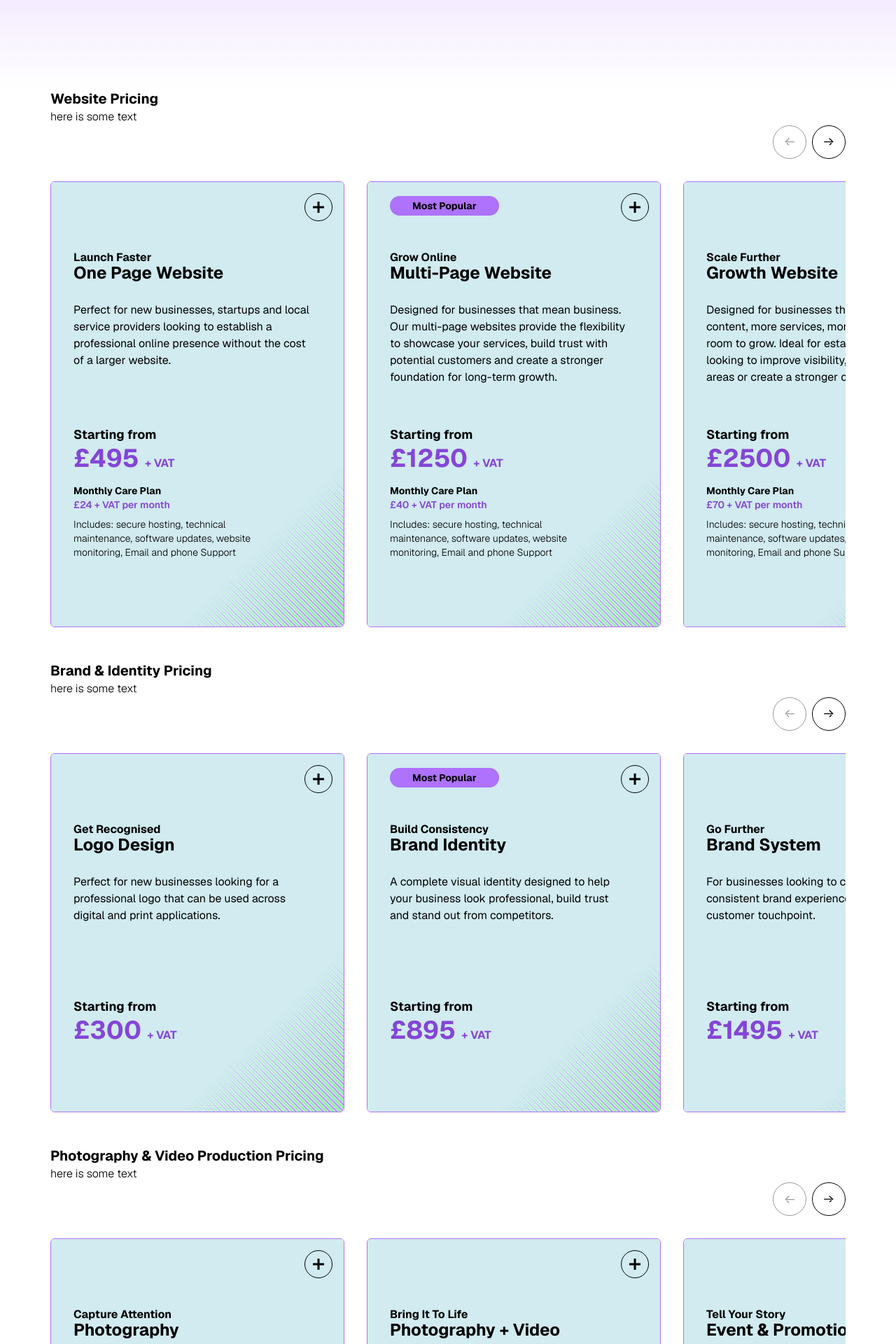
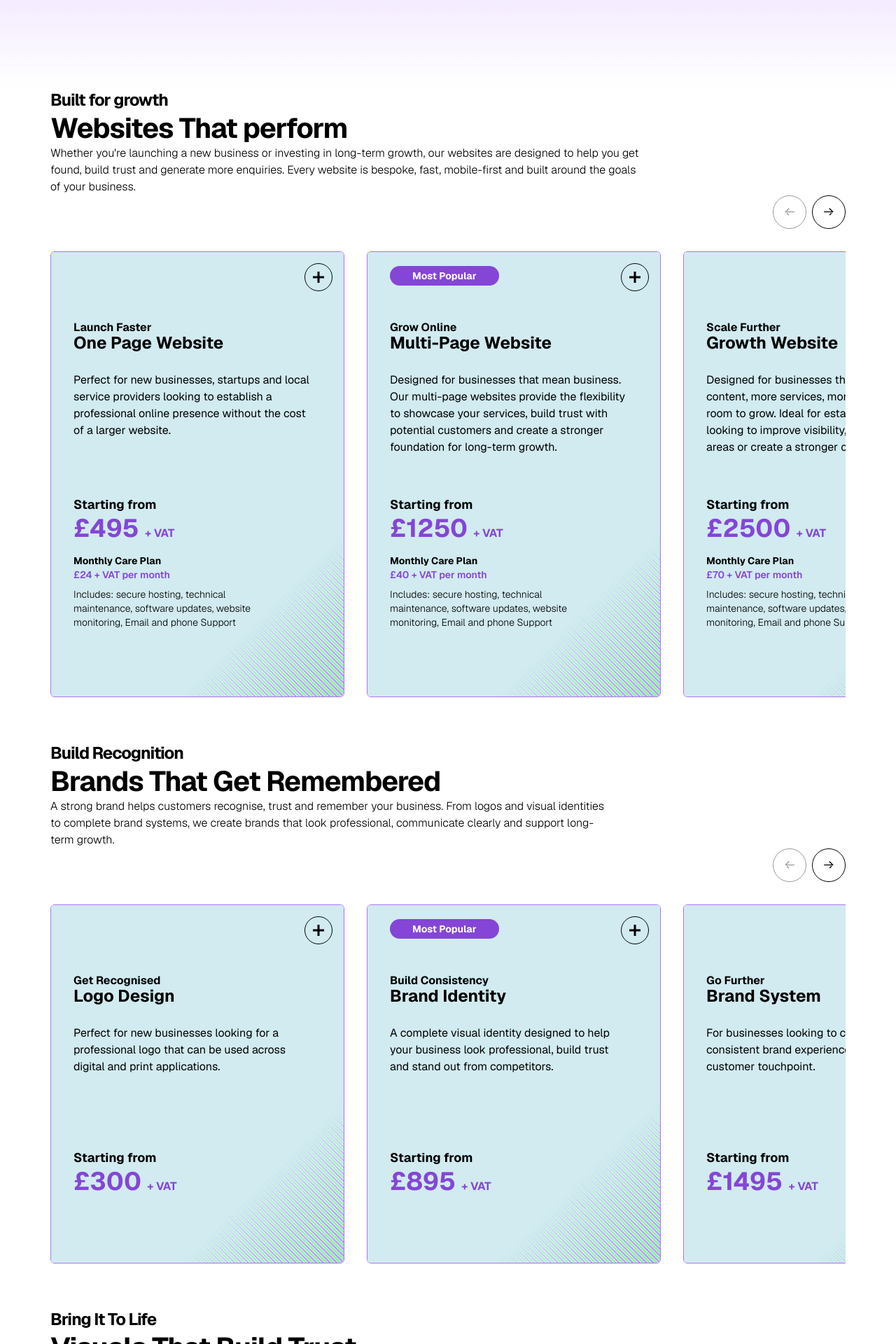
Before and after one commit to CSEAMAN3/fulltilt-digital, a Next.js app: page /pricing in a window 1280 px wide. Shown: the part 600-2520 px from the top of the page at 70% size. Built offline with nearby package versions, Linux system fonts and the light colour scheme.

Commit message:
update priceing page headings and paragraphs

```diff
--- a/src/app/pricing/page.tsx
+++ b/src/app/pricing/page.tsx
@@ -32,38 +32,81 @@
           </div>
         </div>
       </div>
-      <div className="px-8 max-w-300 mx-auto">
-        <h2 className="font-bold text-xl">Website Pricing</h2>
-        <p className="font-light">here is some text</p>
+      <div className="px-8 max-w-300 mx-auto mb-16">
+        <h2 className="font-bold tracking-tight text-3xl sm:text-[40px] mbe-2">
+          <span className="block w-fit text-2xl">Built for growth</span>
+          Websites That perform
+        </h2>
+        <p className="font-light max-w-[80ch] text-pretty">
+          Whether you&#39;re launching a new business or investing in long-term
+          growth, our websites are designed to help you get found, build trust
+          and generate more enquiries. Every website is bespoke, fast,
+          mobile-first and built around the goals of your business.
+        </p>
         <PricingSlider data="web" />
       </div>
-      <div className="px-8 max-w-300 mx-auto">
-        <h2 className="font-bold text-xl">Brand & Identity Pricing</h2>
-        <p className="font-light">here is some text</p>
+      <div className="px-8 max-w-300 mx-auto mb-16">
+        <h2 className="font-bold tracking-tight text-3xl sm:text-[40px] mbe-2">
+          <span className="block w-fit text-2xl">Build Recognition</span>
+          Brands That Get Remembered
+        </h2>
+        <p className="font-light max-w-[80ch] text-pretty">
+          A strong brand helps customers recognise, trust and remember your
+          business. From logos and visual identities to complete brand systems,
+          we create brands that look professional, communicate clearly and
+          support long-term growth.
+        </p>
         <PricingSlider data="brand" />
       </div>
-      <div className="px-8 max-w-300 mx-auto">
-        <h2 className="font-bold text-xl">
-          Photography & Video Production Pricing
+      <div className="px-8 max-w-300 mx-auto mb-16">
+        <h2 className="font-bold tracking-tight text-3xl sm:text-[40px] mbe-2">
+          <span className="block w-fit text-2xl">Bring It To Life</span>
+          Visuals That Build Trust
         </h2>
-        <p className="font-light">here is some text</p>
+        <p className="font-light max-w-[80ch] text-pretty">
+          Professional photography and video help showcase the quality of your
+          work, the people behind your business and the services you provide. We
+          create authentic visual content designed to engage audiences and
+          strengthen your online presence.
+        </p>
         <PricingSlider data="photo" />
       </div>
-      <div className="px-8 max-w-300 mx-auto">
-        <h2 className="font-bold text-xl">
-          Search Engine Optimisation Pricing
+      <div className="px-8 max-w-300 mx-auto mb-16">
+        <h2 className="font-bold tracking-tight text-3xl sm:text-[40px] mbe-2">
+          <span className="block w-fit text-2xl">Get Found</span>
+          Search That Works
         </h2>
-        <p className="font-light">here is some text</p>
+        <p className="font-light max-w-[80ch] text-pretty">
+          Being online isn&#39;t enough if customers can&#39;t find you. Our SEO
+          services are designed to improve visibility, attract the right traffic
+          and help your business appear where potential customers are already
+          searching.
+        </p>
         <PricingSlider data="seo" />
       </div>
-      <div className="px-8 max-w-300 mx-auto">
-        <h2 className="font-bold text-xl">Illustration & Design Pricing</h2>
-        <p className="font-light">here is some text</p>
+      <div className="px-8 max-w-300 mx-auto mb-16">
+        <h2 className="font-bold tracking-tight text-3xl sm:text-[40px] mbe-2">
+          <span className="block w-fit text-2xl">Support Your Brand</span>
+          Design That Delivers
+        </h2>
+        <p className="font-light max-w-[80ch] text-pretty">
+          From marketing materials and social graphics to custom illustrations
+          and branded assets, we create design that supports your business,
+          strengthens your brand and helps you communicate more effectively.
+        </p>
         <PricingSlider data="graphic" />
       </div>
-      <div className="px-8 max-w-300 mx-auto">
-        <h2 className="font-bold text-xl">Social Content Pricing</h2>
-        <p className="font-light">here is some text</p>
+      <div className="px-8 max-w-300 mx-auto mb-16">
+        <h2 className="font-bold tracking-tight text-3xl sm:text-[40px] mbe-2">
+          <span className="block w-fit text-2xl">Stay Visible</span>
+          Content That Connects
+        </h2>
+        <p className="font-light">
+          Consistent content helps businesses stay relevant, build trust and
+          remain visible to potential customers. We create content designed to
+          showcase your expertise, tell your story and support your wider
+          marketing efforts.
+        </p>
         <PricingSlider data="social" />
       </div>
     </main>
--- a/src/components/PricingSlider.tsx
+++ b/src/components/PricingSlider.tsx
@@ -2798,8 +2798,10 @@
                   </AnimatePresence>
                 </div>
                 {s.badge && (
-                  <div className="absolute top-5 left-8 bg-brand-main-dark px-8 py-1 rounded-full">
-                    <p className="font-bold text-sm">{s.badgeText}</p>
+                  <div className="absolute top-5 left-8 bg-brand-main-extra-dark px-8 py-1 rounded-full">
+                    <p className="font-bold text-sm text-white">
+                      {s.badgeText}
+                    </p>
                   </div>
                 )}
               </motion.div>
```
